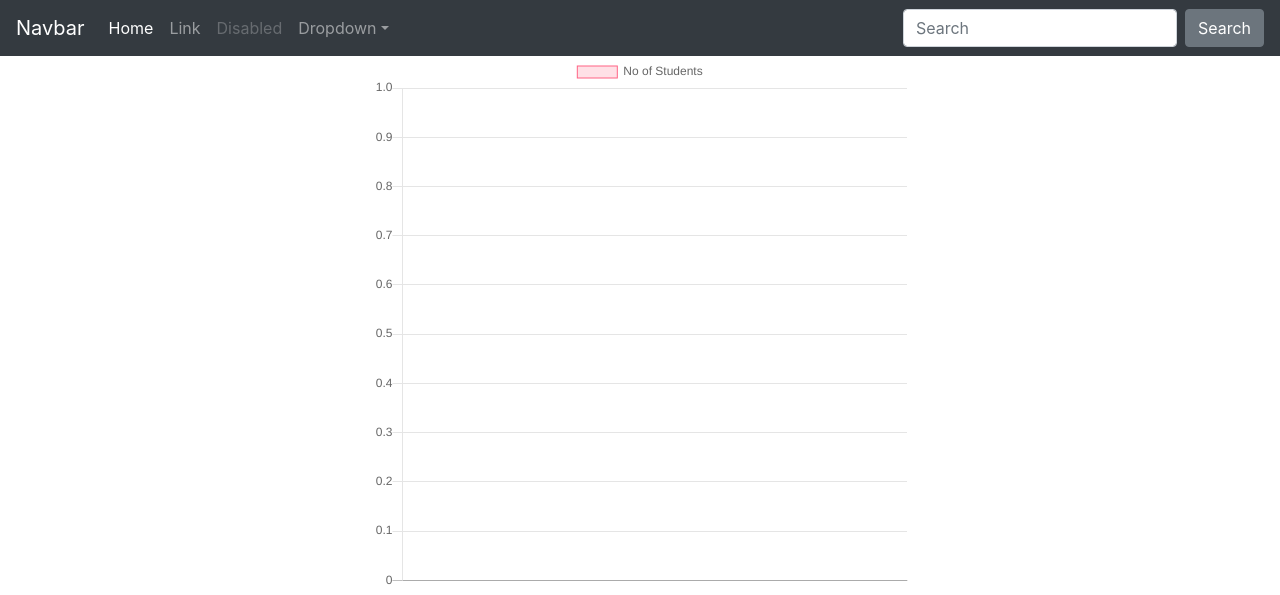
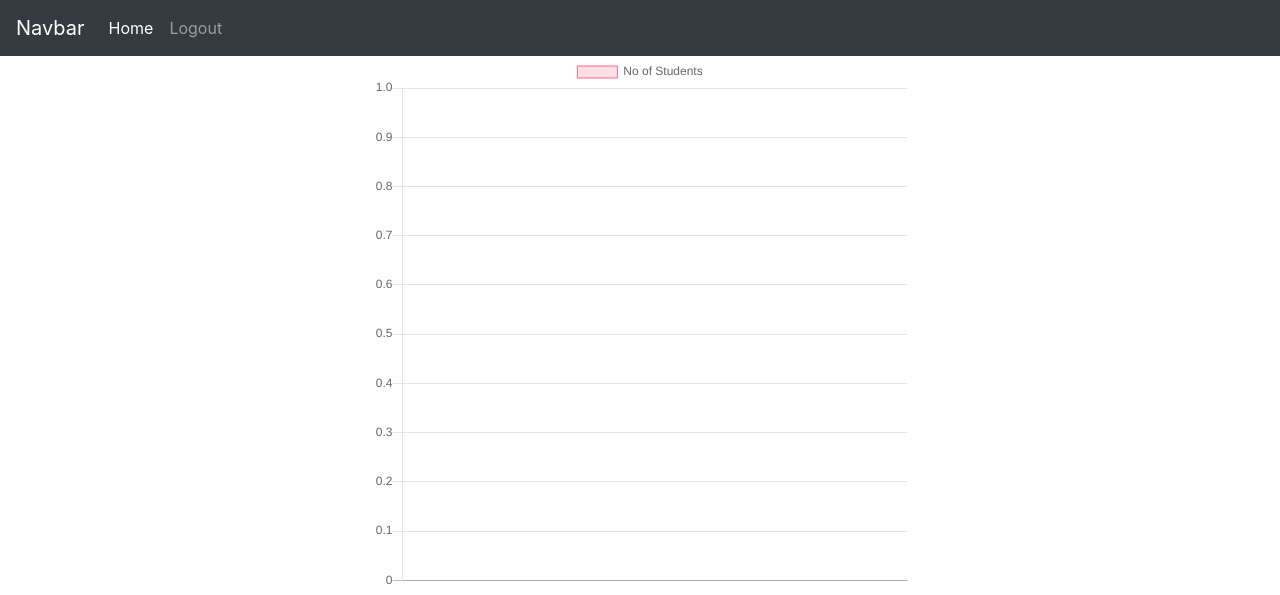
Before and after one commit to kyven92/racenergy, a Django app: page / in a window 1280 px wide. Shown: the top 595 px of the page. Run offline with Django 3.2, Linux system fonts and the light colour scheme; the visitor is signed in with stand-in values (Sample User, id 1); data that the repository does not hold is empty; some libraries are stand-ins or nearby versions.

Commit message:
Added logout

```diff
--- a/templates/index.html
+++ b/templates/index.html
@@ -13,24 +13,11 @@
         <a class="nav-link" href="#">Home <span class="sr-only">(current)</span></a>
       </li>
       <li class="nav-item">
-        <a class="nav-link" href="#">Link</a>
+        <a class="nav-link" href="accounts/logout/">Logout</a>
       </li>
-      <li class="nav-item">
-        <a class="nav-link disabled" href="#">Disabled</a>
-      </li>
-      <li class="nav-item dropdown">
-        <a class="nav-link dropdown-toggle" href="#" id="dropdown01" data-toggle="dropdown" aria-haspopup="true" aria-expanded="false">Dropdown</a>
-        <div class="dropdown-menu" aria-labelledby="dropdown01">
-          <a class="dropdown-item" href="#">Action</a>
-          <a class="dropdown-item" href="#">Another action</a>
-          <a class="dropdown-item" href="#">Something else here</a>
-        </div>
-      </li>
+
     </ul>
-    <form class="form-inline my-2 my-lg-0">
-      <input class="form-control mr-sm-2" type="text" placeholder="Search" aria-label="Search">
-      <button class="btn btn-secondary my-2 my-sm-0" type="submit">Search</button>
-    </form>
+
   </div>
 </nav>
 
```
